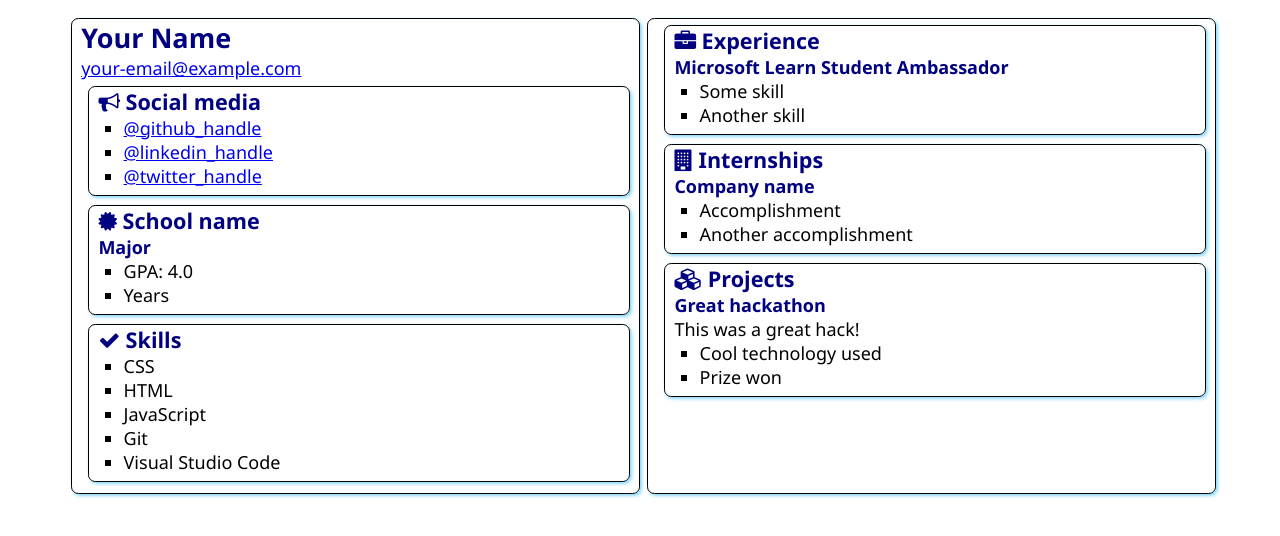
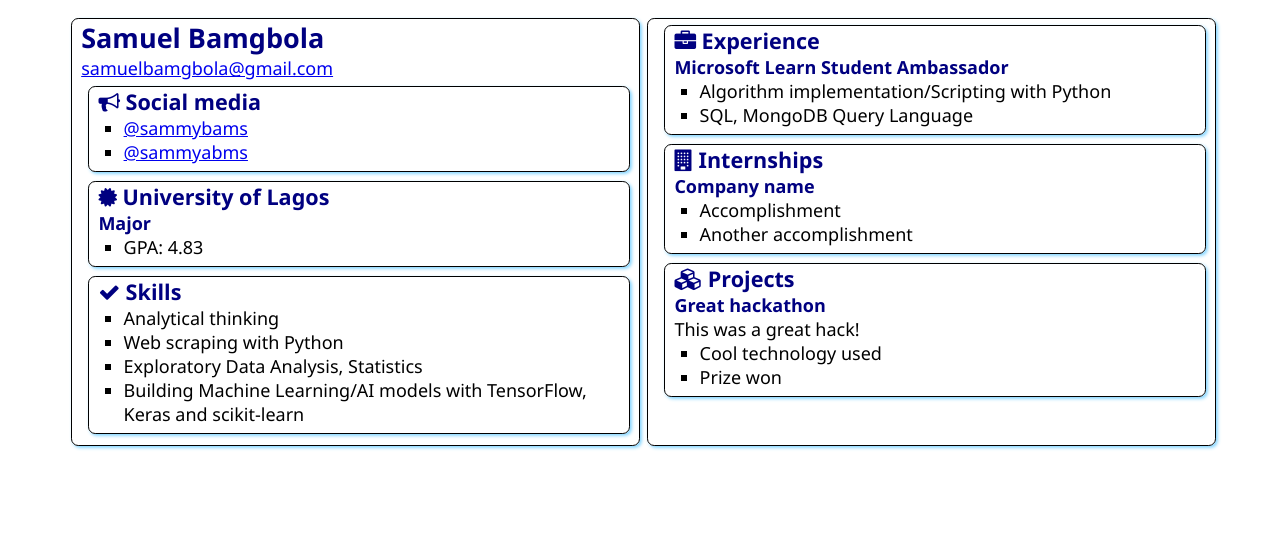
Before and after one commit to Sammybams/-SATechnicalOnboarding, a plain HTML site: page src/index.html in a window 1280 px wide. Drawn offline with Linux system fonts and the light colour scheme.

Commit message:
Added my Name and a few other changes to description

```diff
--- a/src/index.html
+++ b/src/index.html
@@ -12,8 +12,8 @@
 <body>
     <main>
         <article class="box">
-            <h1>Your Name</h1>
-            <div><a href="mailto:your.email@example.com">your-email@example.com</a></div>
+            <h1>Samuel Bamgbola</h1>
+            <div><a href="mailto:your.email@example.com">samuelbamgbola@gmail.com</a></div>
 
             <section class="box">
                 <h2>
@@ -21,9 +21,8 @@
                     Social media
                 </h2>
                 <ul>
-                    <li><a href="https://github.com/<handle>">@github_handle</a></li>
-                    <li><a href="https://linkedin.com/in/<handle>">@linkedin_handle</a></li>
-                    <li><a href="https://twitter.com/<handle>">@twitter_handle</a></li>
+                    <li><a href="https://github.com/<handle>">@sammybams</a></li>
+                    <li><a href="https://twitter.com/<handle>">@sammyabms</a></li>
                 </ul>
             </section>
 
@@ -31,12 +30,11 @@
                 <div class="education">
                     <h2>
                         <i class="fa fa-certificate" aria-hidden="true"></i>
-                        School name
+                        University of Lagos
                     </h2>
                     <h3>Major</h3>
                     <ul>
-                        <li>GPA: 4.0</li>
-                        <li>Years</li>
+                        <li>GPA: 4.83</li>
                     </ul>
                 </div>
             </section>
@@ -47,11 +45,11 @@
                     Skills
                 </h2>
                 <ul>
-                    <li>CSS</li>
-                    <li>HTML</li>
-                    <li>JavaScript</li>
-                    <li>Git</li>
-                    <li>Visual Studio Code</li>
+                    <li>Analytical thinking</li>
+                    <li>Web scraping with Python</li>
+                    <li>Exploratory Data Analysis, Statistics</li>
+                    <li>Building Machine Learning/AI models with TensorFlow, Keras and
+                        scikit-learn</li>
                 </ul>
             </section>
         </article>
@@ -63,8 +61,8 @@
                 </h2>
                 <h3>Microsoft Learn Student Ambassador</h3>
                 <ul>
-                    <li>Some skill</li>
-                    <li>Another skill</li>
+                    <li>Algorithm implementation/Scripting with Python</li>
+                    <li>SQL, MongoDB Query Language</li>
                 </ul>
             </section>
             <section class="box">
```
